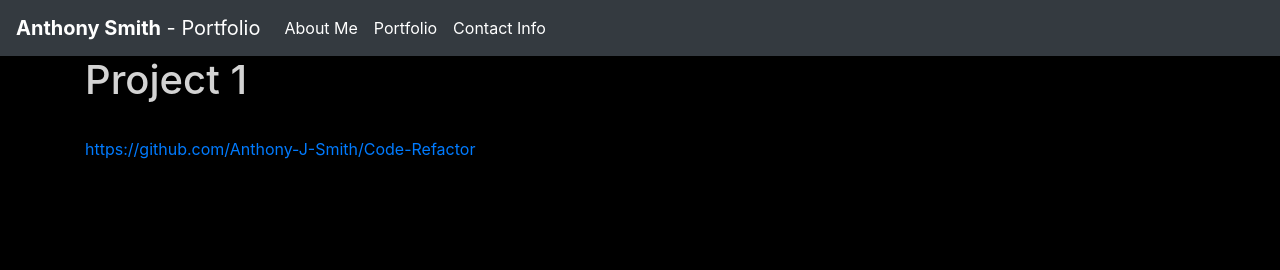
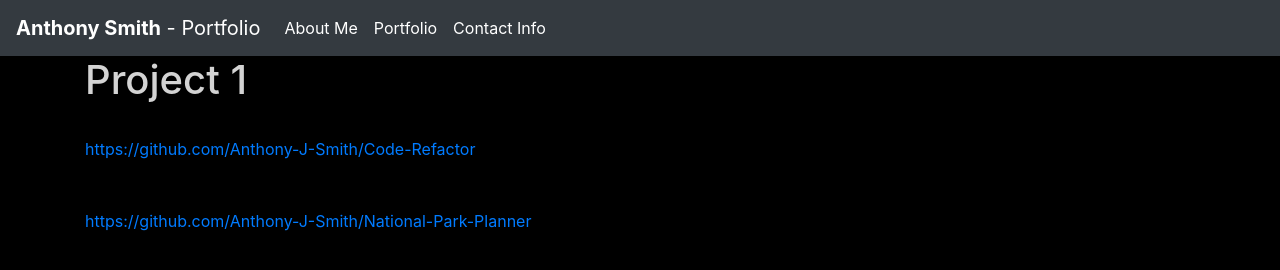
Before and after one commit to Anthony-J-Smith/ResponsivePortfolio, a plain HTML site: page portfolio.html in a window 1280 px wide. Drawn offline with nearby package versions, Linux system fonts and the light colour scheme.

Commit message:
added new playground project to portfolio

```diff
--- a/portfolio.html
+++ b/portfolio.html
@@ -30,6 +30,8 @@
               <hr />
 
                 <a href="https://github.com/Anthony-J-Smith/Code-Refactor" target="_blank">https://github.com/Anthony-J-Smith/Code-Refactor</a>
+                <br><br><br>
+                <a href="https://github.com/Anthony-J-Smith/National-Park-Planner" target="_blank">https://github.com/Anthony-J-Smith/National-Park-Planner</a>
               </p>
 
               </p>
```
